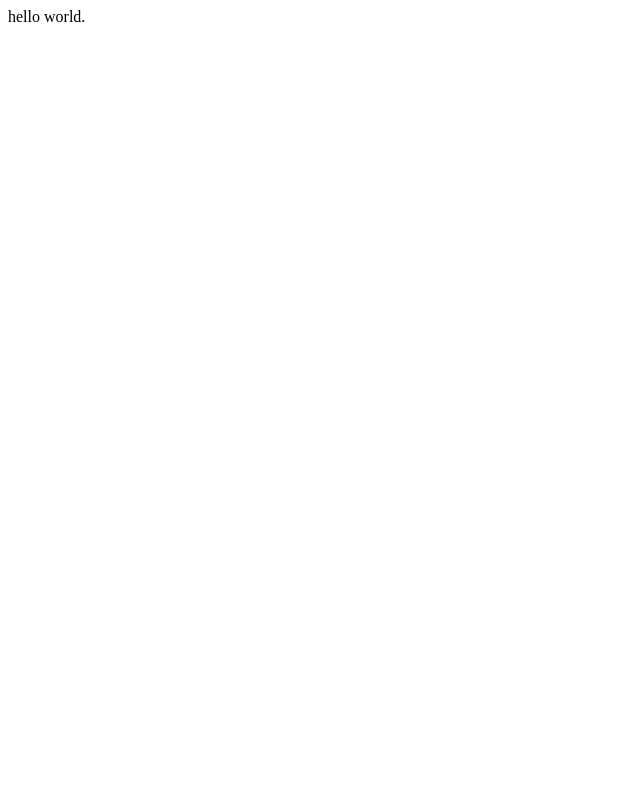
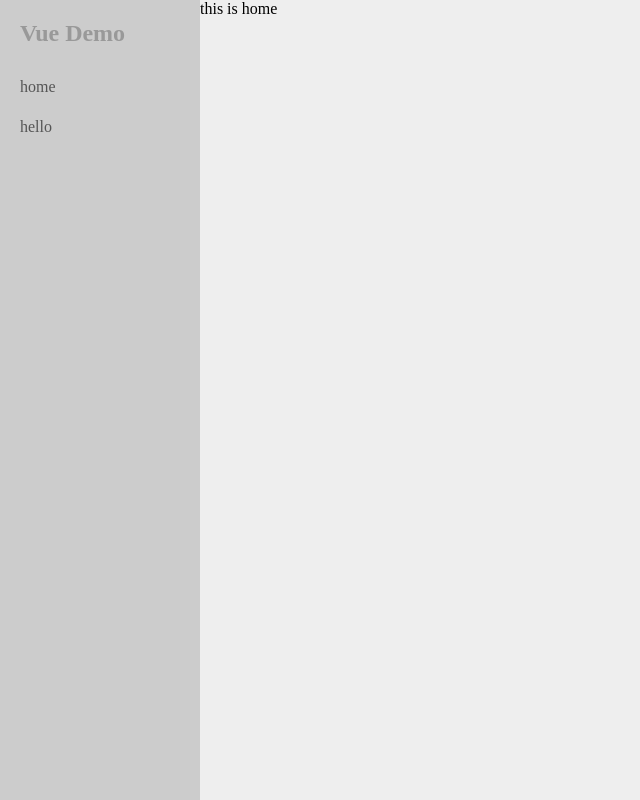
Before and after one commit to chinaqstar/vue-html-demo, a website: page index.html in a window 1280 px wide. Shown: the whole page, without its empty margins (0-640 px from the left). Drawn offline with Linux system fonts and the light colour scheme.

Commit message:
动态menu

```diff
--- a/index.html
+++ b/index.html
@@ -4,9 +4,13 @@
   <meta charset="UTF-8" />
   <meta http-equiv="X-UA-Compatible" content="IE=edge,chrome=1"/>
   <title>Vue html 代码</title>
+  <!-- css -->
+  <link rel="stylesheet" href="src/styles/app.css">
 </head>
 <body>
   <div id="example"></div>
+
+  <!-- script -->
   <script src="src/libs/vue/vue.js"></script>
   <script src="src/views/app.js"></script>
 </body>
--- /dev/null
+++ b/src/styles/app.css
@@ -0,0 +1,48 @@
+* {
+  box-sizing: border-box;
+}
+
+html,body {
+  background-color: #eee;
+  margin: 0;
+  padding: 0;
+}
+
+.example-nav {
+  position: absolute;
+  width: 200px;
+  height: 100%;
+  background-color: #ccc;
+}
+
+.example-nav .nav-title {
+  padding: 0 20px;
+}
+
+.example-nav .nav-title a {
+  text-decoration: none;
+  color: #999;
+}
+
+.example-nav .nav-list {
+  padding: 0;
+  height: 40px;
+  line-height: 40px;
+  font-size: 16px;
+  color: #555;
+  /*font-weight: 700;*/
+}
+
+.example-nav .nav-list a {
+  display: block;
+  padding: 0 20px;
+  cursor: pointer;
+}
+
+.example-nav .nav-list a:hover {
+  background-color: #aaa;
+}
+
+.example-container {
+  margin-left: 200px;
+}
--- a/src/views/app.js
+++ b/src/views/app.js
@@ -1,12 +1,37 @@
+// template 用来替换html中的<div id="example" />
+var appHtml = '<div class="example-nav"><nav><div class="nav-title"><h2><a href="#">Vue Demo</a></h2></div><ul class="nav-list"><li><a @click.prevent="listClick(\'home\', $event)">home</a></li><li><a @click.prevent="listClick(\'hello\', $event)">hello</a></li></ul></nav></div><div class="example-container"><component :is="currentView"></component></div>';
+
+// vue 渲染模板，通过
+// <component :is="currentView"> 来动态显示view模块
 var App = Vue.extend({
-  template: '<hello></hello>',
+  template: appHtml,
+  data() {
+    return {
+      currentView: 'home'
+    }
+  },
   components: {
-    'hello': {
-      template: '<div>hello world.</div>'
+    home: {
+      template: '<div>this is home</div>'
+    },
+    hello: {
+      template: '<div>hello</div>'
+    }
+  },
+  methods: {
+    listClick(code, e) {
+      if(code == 'home') {
+        this.currentView = 'home';
+      } else if(code == 'hello') {
+        console.log('hello');
+        this.currentView = 'hello';
+      }
     }
   }
 })
 
-new App({
+// 挂载dom元素，相当于：
+// new App().$mount("#example");
+var app = new App({
   el: '#example'
 })
```
Also changed, not shown: README.md.
